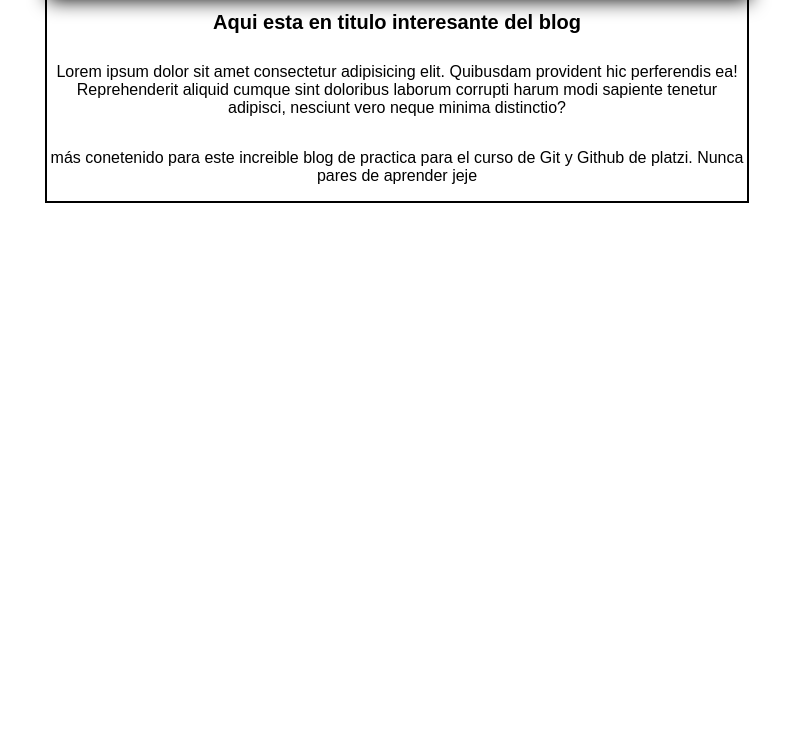
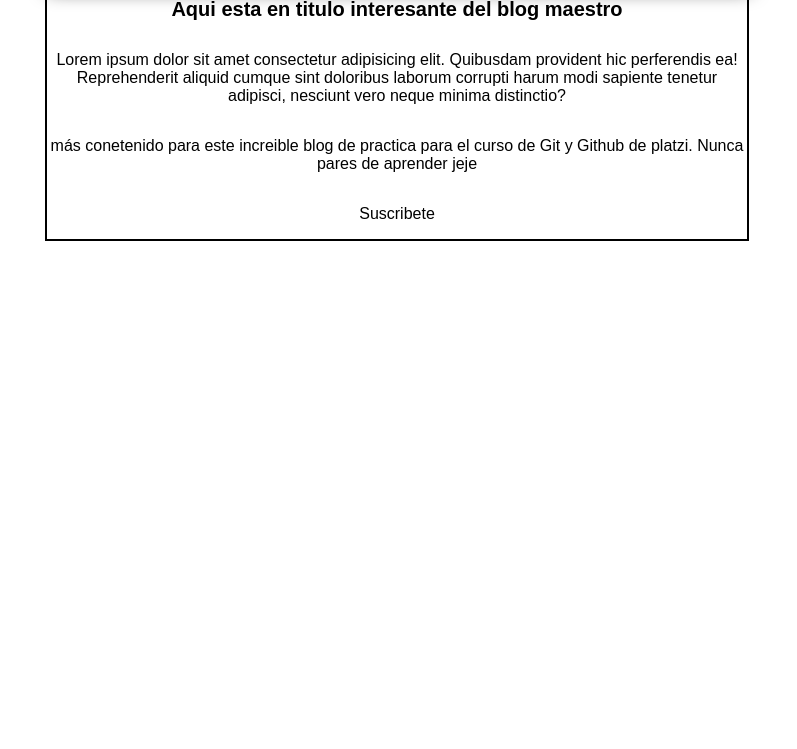
Before and after one commit to IviSoftware/BlogPracticaPlatzi, a plain HTML site: page index.html in a window 1280 px wide. Shown: the part 89-838 px from the top of the page, without its empty margins (243-1040 px from the left). Drawn offline with Linux system fonts and the light colour scheme.

Commit message:
Agrege msg de susbcripcion y arrergle bug de contenido

```diff
--- a/css/estilos.css
+++ b/css/estilos.css
@@ -6,13 +6,13 @@ body{
     height: 100%;
     display: flex;
     justify-content: center;
+    align-items: baseline;
     padding-top: 30px;
 
 }
 
 .contenido{
     flex-basis: 700px;
-    height: 250px;
     border: 2px solid black;
     font-family: Arial, Helvetica, sans-serif;
     text-align: center;
--- a/index.html
+++ b/index.html
@@ -17,7 +17,7 @@
             cabezera
         </div>
 
-        <h1>Aqui esta en titulo interesante del blog</h1>
+        <h1>Aqui esta en titulo interesante del blog maestro </h1>
 
         <p>Lorem ipsum dolor sit amet consectetur adipisicing elit.
         Quibusdam provident hic perferendis ea! Reprehenderit aliquid cumque sint doloribus laborum corrupti harum modi sapiente
@@ -30,6 +30,10 @@
             Nunca pares de aprender jeje
         </p>
 
+        <p>
+          Suscribete
+        </p>
+
     </div>
 
 
```
